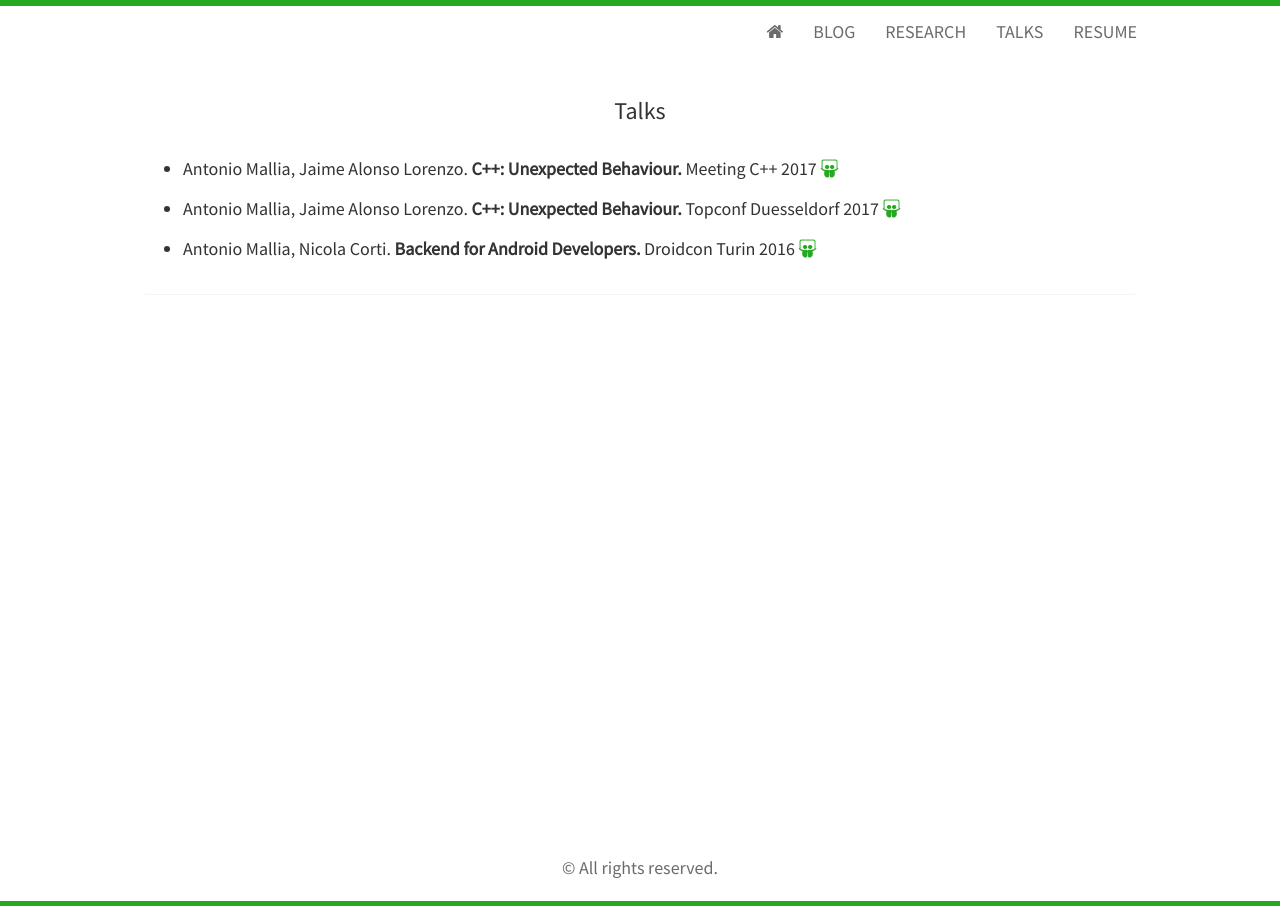
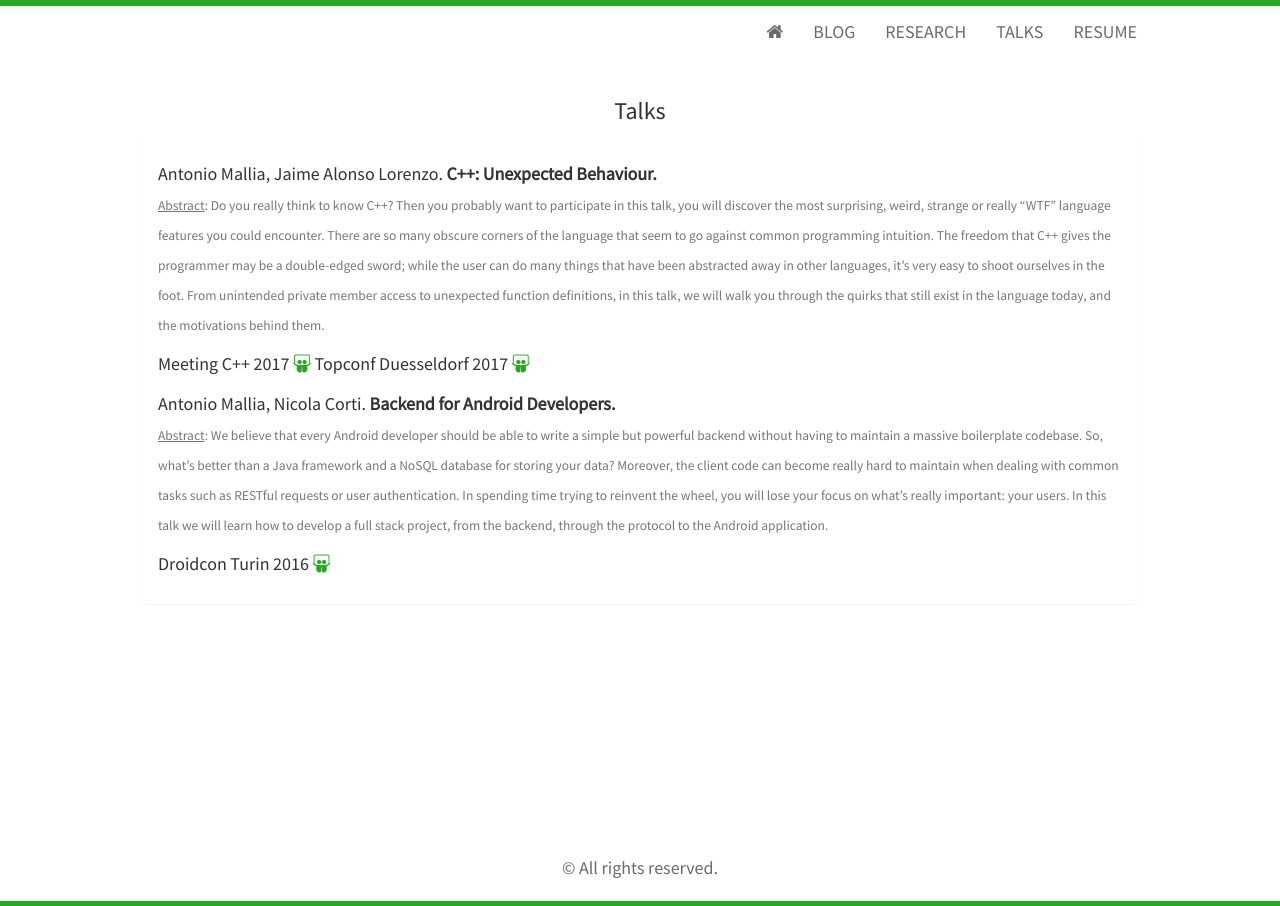
Before and after one commit to amallia/amallia.github.io, a Jekyll site: the page built from talks.html, in a window 1280 px wide. Built offline with Jekyll 4.4.1, drawn with Linux system fonts in a browser that asks for light colours; nearby versions of some CDN libraries.

Commit message:
Updated talks page

```diff
--- a/talks.html
+++ b/talks.html
@@ -8,28 +8,27 @@ title: Antonio Mallia's Blog
 </h3>
   <div class="panel panel-default">
     <div class="panel-body">
-		<div class="row">
-            <ul>
-	        <li>
+        <h5>
+
                     <span>Antonio Mallia, Jaime Alonso Lorenzo.</span>
                     <span class="talk-title">C++: Unexpected Behaviour.</span>
+                    <p> <small><u>Abstract</u>: Do you really think to know C++? Then you probably want to participate in this talk, you will discover the most surprising, weird, strange or really “WTF” language features you could encounter. There are so many obscure corners of the language that seem to go against common programming intuition. The freedom that C++ gives the programmer may be a double-edged sword; while the user can do many things that have been abstracted away in other languages, it’s very easy to shoot ourselves in the foot.
+
+                    From unintended private member access to unexpected function definitions, in this talk, we will walk you through the quirks that still exist in the language today, and the motivations behind them.</small></p>
                     <span>Meeting C++ 2017</span>
                     <a href="https://cpp-unexpected-behaviour.github.io/meetingcpp2017/"><i class="fa fa-slideshare" aria-hidden="true"></i></a>
-                </li>
-		<li>
-                    <span>Antonio Mallia, Jaime Alonso Lorenzo.</span>
-                    <span class="talk-title">C++: Unexpected Behaviour.</span>
                     <span>Topconf Duesseldorf 2017</span>
                     <a href="https://cpp-unexpected-behaviour.github.io/topconf2017/"><i class="fa fa-slideshare" aria-hidden="true"></i></a>
-                </li>
-                <li>
+        </h5>
+        <h5>
+
                     <span>Antonio Mallia, Nicola Corti.</span>
                     <span class="talk-title">Backend for Android Developers.</span>
+                    <p> <small><u>Abstract</u>: We believe that every Android developer should be able to write a simple but powerful backend without having to maintain a massive boilerplate codebase. So, what’s better than a Java framework and a NoSQL database for storing your data? Moreover, the client code can become really hard to maintain when dealing with common tasks such as RESTful requests or user authentication. In spending time trying to reinvent the wheel, you will lose your focus on what’s really important: your users. In this talk we will learn how to develop a full stack project, from the backend, through the protocol to the Android application.</small></p>
                     <span>Droidcon Turin 2016</span>
                     <a href="https://backend4android.github.io/"><i class="fa fa-slideshare" aria-hidden="true"></i></a>
-                </li>
-            </ul>
-		</div>
+        </h5>
+
 	</div>
   </div>
 </div>
```
